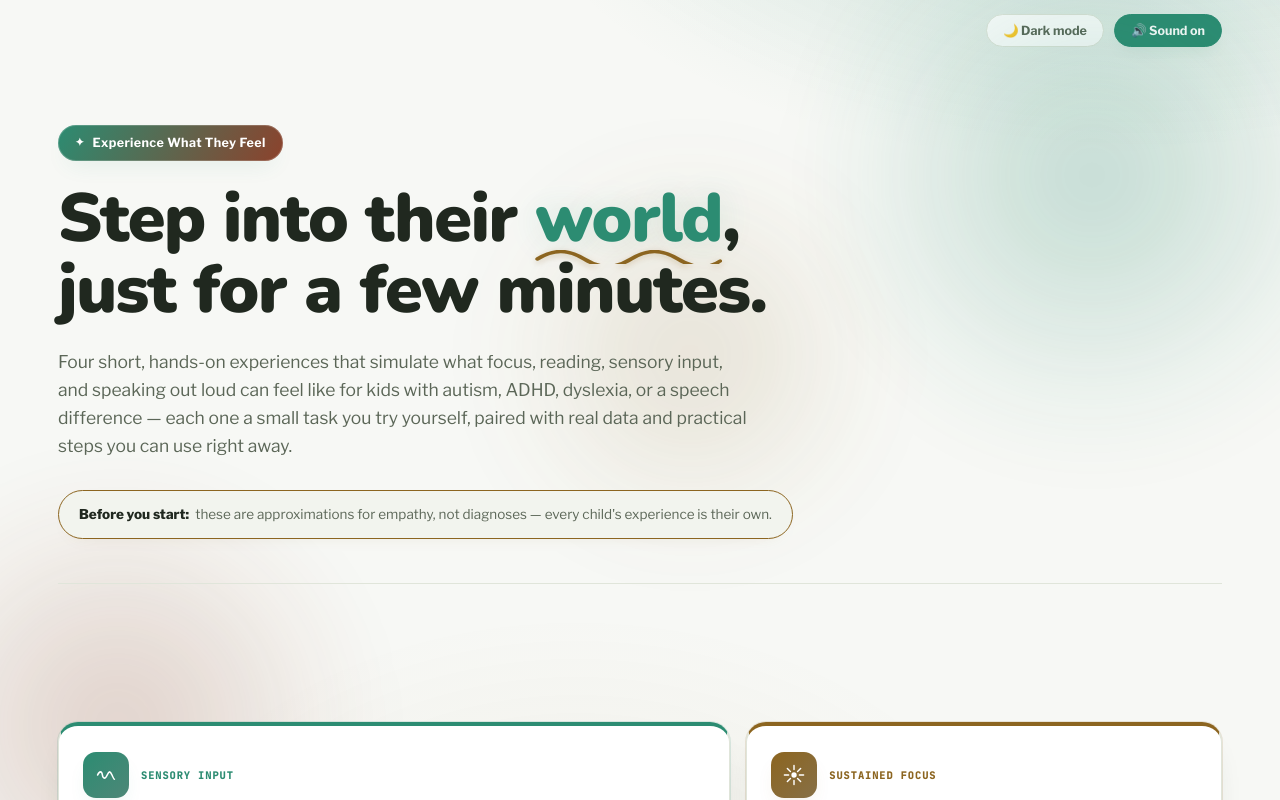
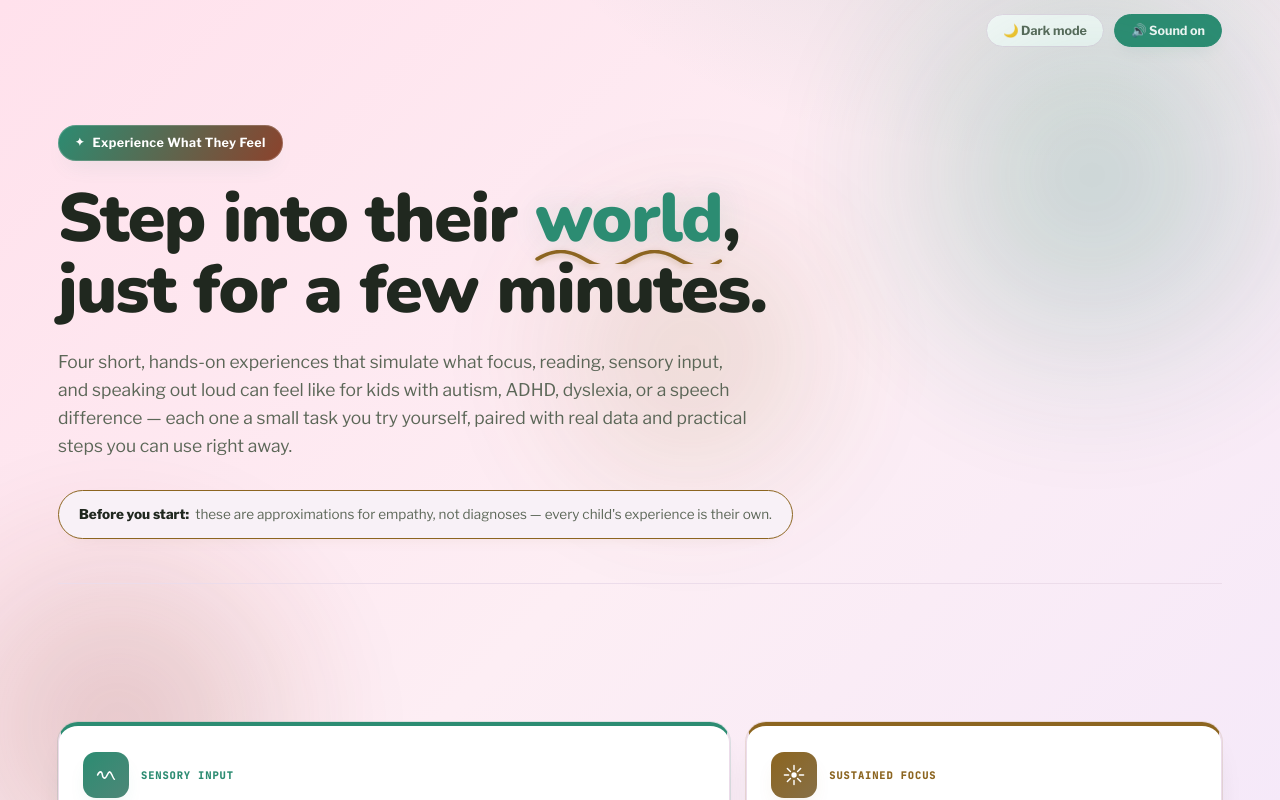
Before and after one commit to darayavahoush/in-their-world, a React (Vite) app: page / in a window 1280 px wide. Shown: the top 800 px of the page. Built offline with nearby package versions, Linux system fonts and the light colour scheme.

Commit message:
Baby pink/lavender gradient for light mode background

```diff
--- a/src/InTheirWorld.css
+++ b/src/InTheirWorld.css
@@ -11,24 +11,24 @@
    browser's default 8px body margin shows as a white border around the
    whole card, especially visible in dark mode. */
 html,body{margin:0;padding:0;}
-body{background:#14180f;}
+body{background:#fdeef4;}
 #root{min-height:100vh;}
 
 .itw-root{
-  --itw-bg:#f7f8f5;
-  --itw-bg-2:#eef1ea;
+  --itw-bg:#fdf2f6;
+  --itw-bg-2:#f3e9fb;
   --itw-panel:#ffffff;
-  --itw-panel-2:#f2f4ee;
-  --itw-border:#e0e5da;
+  --itw-panel-2:#f8f1f7;
+  --itw-border:#ecdcea;
   --itw-text:#20281f;
   --itw-muted:#5b6657;
   --itw-muted-dim:#8a9384;
 
   --itw-paper:#ffffff;
-  --itw-paper-2:#f2f4ee;
+  --itw-paper-2:#f8f1f7;
   --itw-paper-text:#20281f;
   --itw-paper-muted:#5b6657;
-  --itw-paper-border:#e0e5da;
+  --itw-paper-border:#ecdcea;
 
   --itw-autism:#2c8c72;
   --itw-autism-soft:rgba(44,140,114,.14);
@@ -48,9 +48,10 @@ body{background:#14180f;}
 
   position:relative;
   background:
-    radial-gradient(1100px 640px at 90% -10%, rgba(44,140,114,.14), transparent 60%),
-    radial-gradient(900px 620px at -6% 105%, rgba(140,66,44,.13), transparent 60%),
-    radial-gradient(700px 500px at 45% 40%, rgba(140,101,32,.07), transparent 65%),
+    linear-gradient(135deg, #ffe1ec 0%, #fdeef4 32%, #f2e7fb 68%, #e9dcf9 100%),
+    radial-gradient(1100px 640px at 90% -10%, rgba(44,140,114,.08), transparent 60%),
+    radial-gradient(900px 620px at -6% 105%, rgba(140,66,44,.07), transparent 60%),
+    radial-gradient(700px 500px at 45% 40%, rgba(140,101,32,.04), transparent 65%),
     var(--itw-bg);
   transition:background-color .35s ease, color .35s ease;
   color:var(--itw-text);
--- a/src/InTheirWorld.jsx
+++ b/src/InTheirWorld.jsx
@@ -2351,7 +2351,7 @@ export default function InTheirWorld() {
 
   useEffect(() => {
     window.localStorage.setItem("itw-dark-mode", darkMode ? "1" : "0");
-    document.body.style.background = darkMode ? "#14180f" : "#f7f8f5";
+    document.body.style.background = darkMode ? "#14180f" : "#fdeef4";
     document.body.style.margin = "0";
   }, [darkMode]);
 
```
